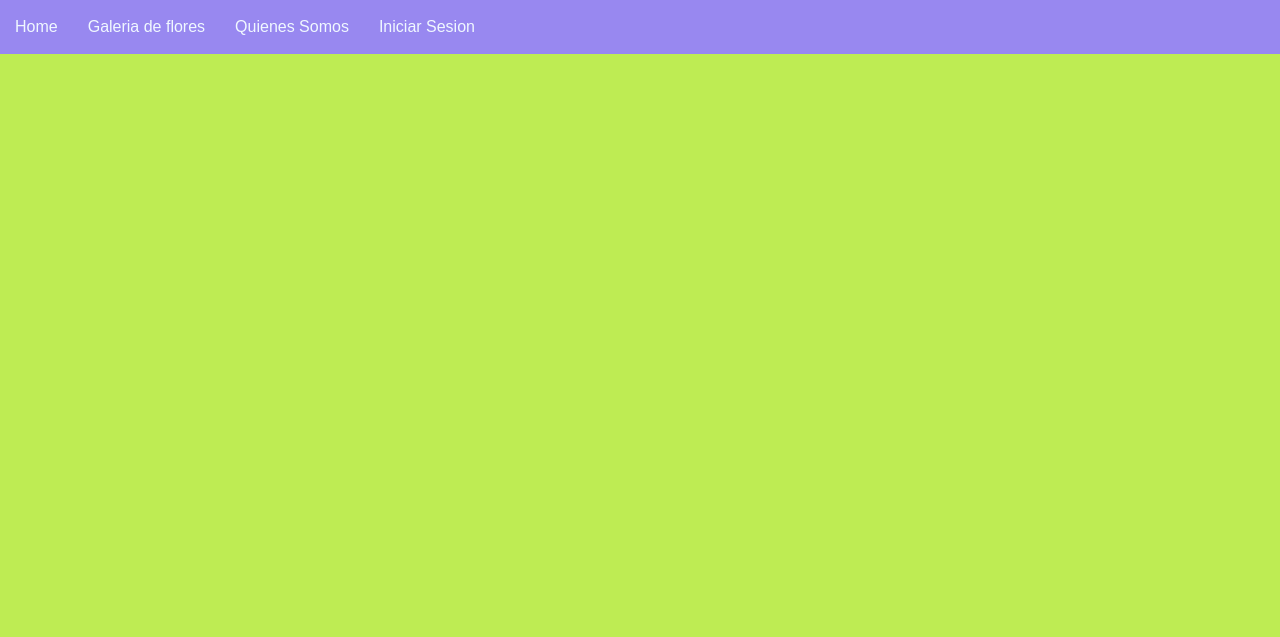
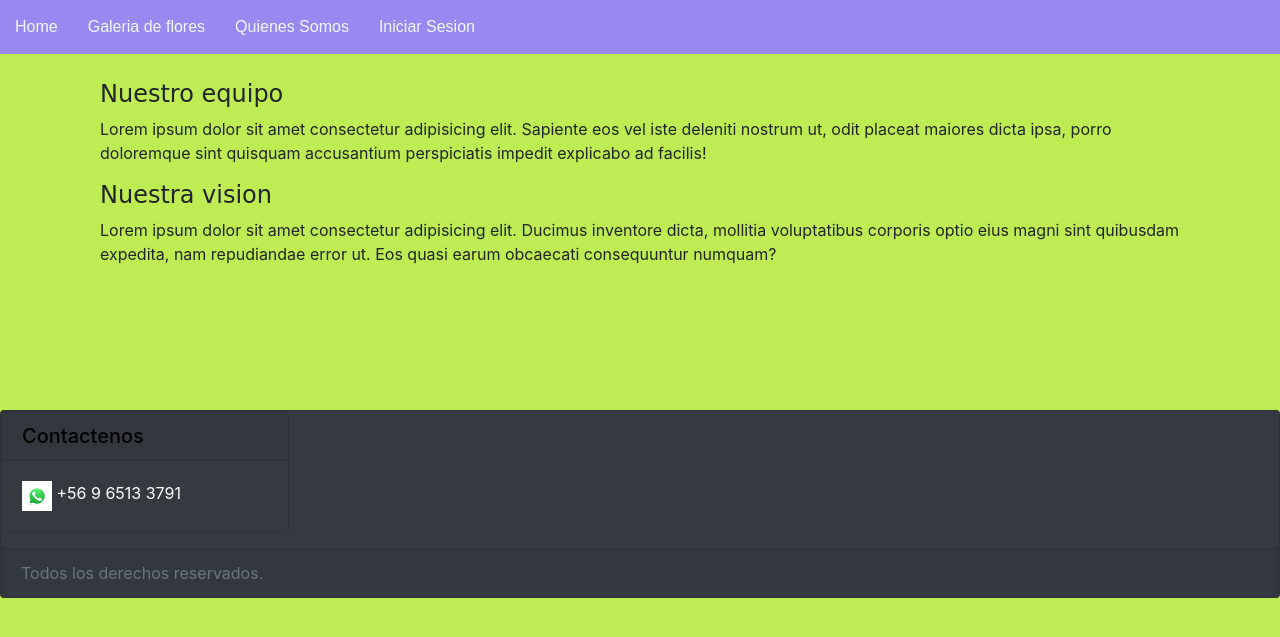
Before and after one commit to Dakarian/Floreria, a Django app: page /quienes_somos in a window 1280 px wide. Shown: the top 637 px of the page. Run offline with Django 3.2, Linux system fonts and the light colour scheme; some libraries are stand-ins or nearby versions.

Commit message:
mejoras x

```diff
--- a/Proyecto/floreria/static/core/css/estilos_floreria.css
+++ b/Proyecto/floreria/static/core/css/estilos_floreria.css
@@ -90,3 +90,8 @@ h7~p{
     color: black;
     font-size: 54px;
 }
+footer{
+    padding-top: 10%;
+    bottom: 100%;
+    top: auto;
+}
--- a/Proyecto/floreria/templates/core/base.html
+++ b/Proyecto/floreria/templates/core/base.html
@@ -71,6 +71,21 @@
     </section>
 {% block javascript %}
 {% endblock javascript %}
+<footer>
+        <div class="card text-white bg-dark">
+            <div class="grid">
+                <div class="footer">
+                    <div class="card bg-light mb-3 text-white bg-dark " style="max-width: 18rem ;">
+                        <h5 class="card-header">Contactenos</h5>
+                        <div class="card-body">
+                            <p class="card-text"><img src="{% static 'img/wsp.jpg' %} " width="30" height="30" class="d-inline-block align-top" alt=""> +56 9 6513 3791</p>
+                        </div>
+                    </div>
+                </div>
+            </div>
+            <div class="card-footer text-muted">Todos los derechos reservados.</div>
+        </div>
+</footer>
 </body>
 
 </html>
--- a/Proyecto/floreria/templates/core/quienes_somos.html
+++ b/Proyecto/floreria/templates/core/quienes_somos.html
@@ -6,5 +6,14 @@
     {% load static %}
 
     {% block contenido %}
+    <div class="container">
+        <h4 style="font-family: cursive;">Nuestro equipo</h4>
+        <p>Lorem ipsum dolor sit amet consectetur adipisicing elit. Sapiente eos vel iste deleniti nostrum ut, odit placeat maiores dicta ipsa, porro doloremque sint quisquam accusantium perspiciatis impedit explicabo ad facilis!
+        </p>
+        <h4 style="font-family: cursive;">Nuestra vision</h4>
+        <p>Lorem ipsum dolor sit amet consectetur adipisicing elit. Ducimus inventore dicta, mollitia voluptatibus corporis optio eius magni sint quibusdam expedita, nam repudiandae error ut. Eos quasi earum obcaecati consequuntur numquam?</p>
+    </div>
+
+
 
     {% endblock contenido %}
```
Also changed, not shown: Proyecto/db.sqlite3, Proyecto/floreria/static/img/wsp.jpg (added).
